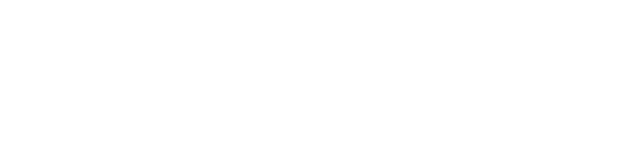
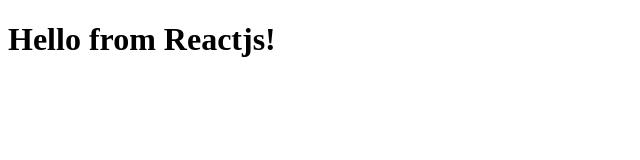
Before and after one commit to ankitmudia/namaste-react, a plain HTML site: page 1.Inception/index.html in a window 1280 px wide. Shown: the whole page, without its empty margins (0-640 px from the left). Drawn offline with nearby package versions, Linux system fonts and the light colour scheme.

Commit message:
initial inception

```diff
--- a/1.Inception/index.html
+++ b/1.Inception/index.html
@@ -22,6 +22,13 @@
 
     <script crossorigin src="https://unpkg.com/react@18/umd/react.development.js"></script>
     <script crossorigin src="https://unpkg.com/react-dom@18/umd/react-dom.development.js"></script>
+
+    <script>
+        const heading = React.createElement("h1", {}, "Hello from Reactjs!");
+        const root = ReactDOM.createRoot(document.getElementById("root"));
+
+        root.render(heading);
+    </script>
 </body>
 
 </html>
```
